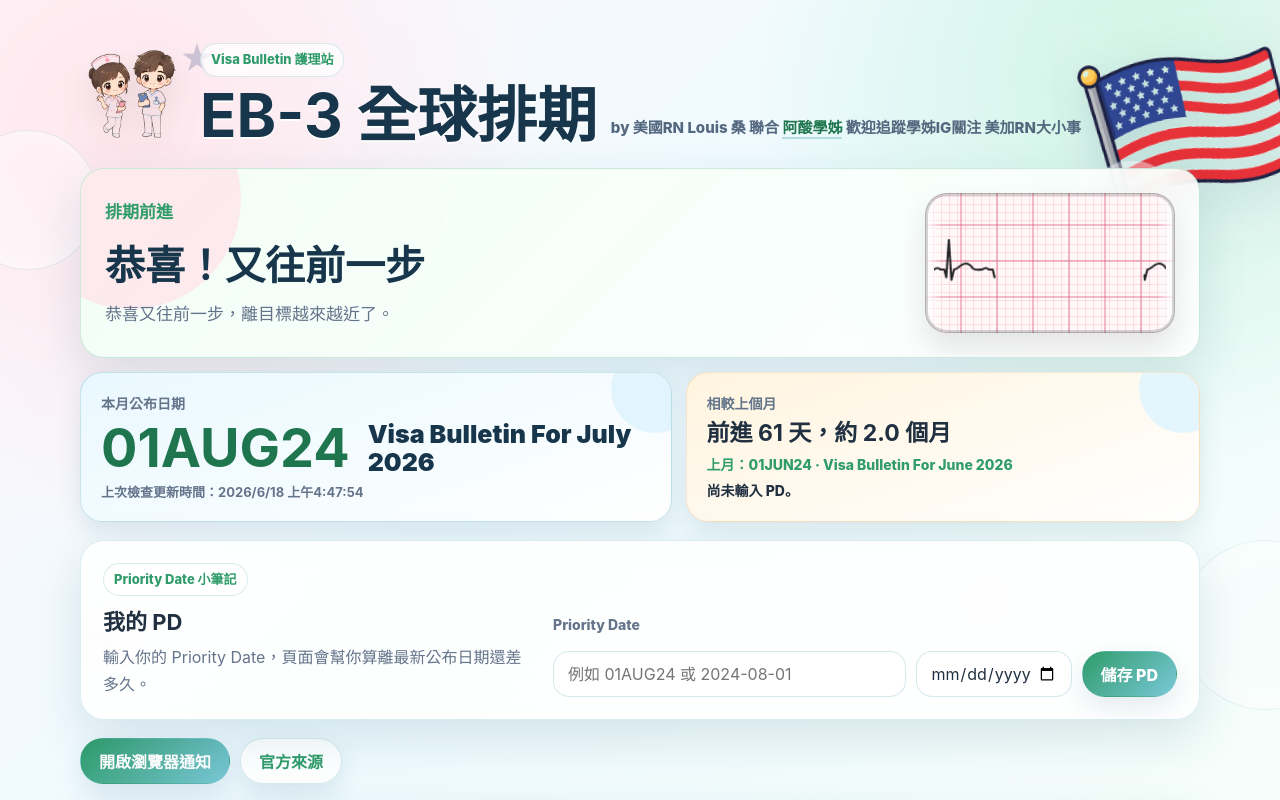
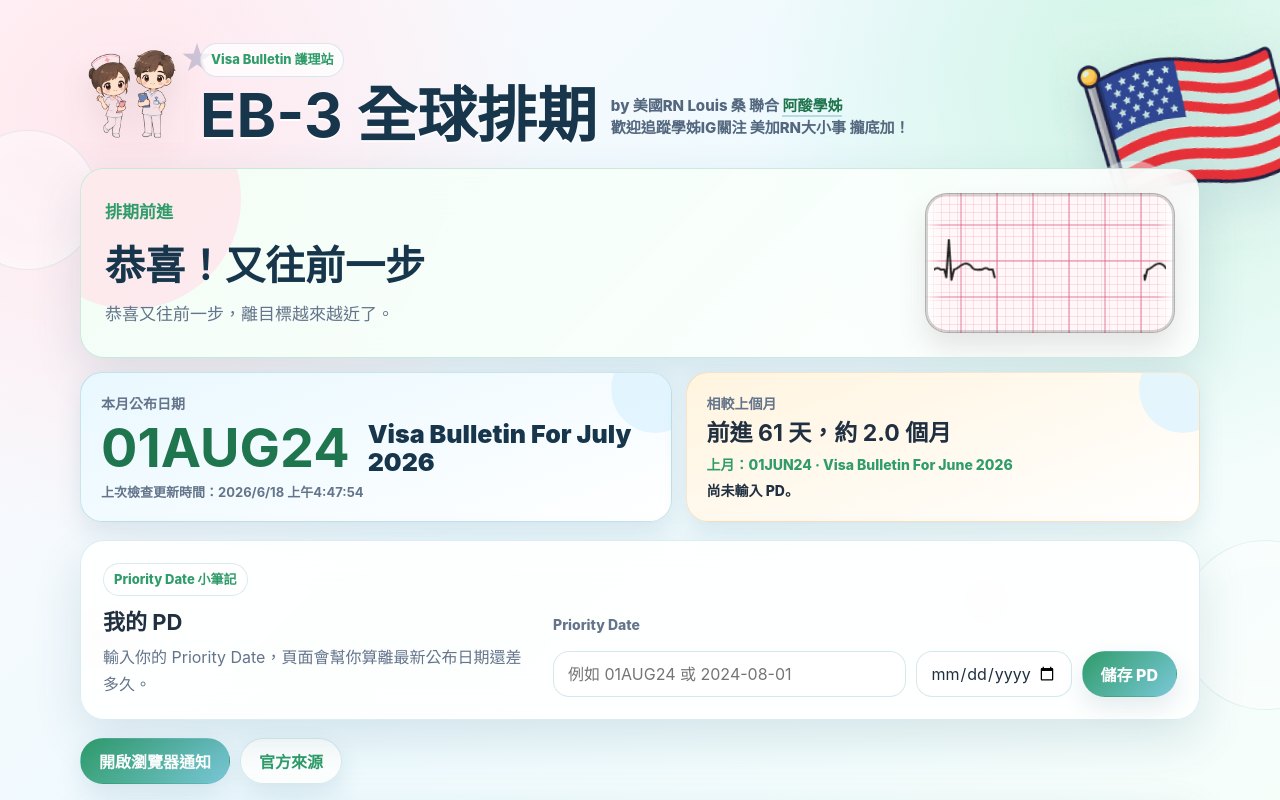
Before and after one commit to taiwanrnno1/visa-bulletin-eb3-monitor, a plain HTML site: page web/index.html in a window 1280 px wide. Shown: the top 800 px of the page. Drawn offline with Linux system fonts and the light colour scheme; no server answers.

Commit message:
Update byline copy

```diff
--- a/web/index.html
+++ b/web/index.html
@@ -29,9 +29,11 @@
           <div class="title-row">
             <h1>EB-3 全球排期</h1>
             <p class="byline">
-              by 美國RN Louis 桑 聯合
-              <a href="https://www.instagram.com/im_np_hello?utm_source=ig_web_button_share_sheet&amp;igsh=ZDNlZDc0MzIxNw==" target="_blank" rel="noreferrer">阿酸學姊</a>
-              歡迎追蹤學姊IG關注 美加RN大小事
+              <span>
+                by 美國RN Louis 桑 聯合
+                <a href="https://www.instagram.com/im_np_hello?utm_source=ig_web_button_share_sheet&amp;igsh=ZDNlZDc0MzIxNw==" target="_blank" rel="noreferrer">阿酸學姊</a>
+              </span>
+              <span>歡迎追蹤學姊IG關注 美加RN大小事 攏底加！</span>
             </p>
           </div>
           </div>
--- a/web/styles.css
+++ b/web/styles.css
@@ -223,6 +223,8 @@
 }
 
 .byline {
+  display: grid;
+  gap: 2px;
   max-width: 520px;
   margin: 0 0 6px;
   color: #53677e;
```
